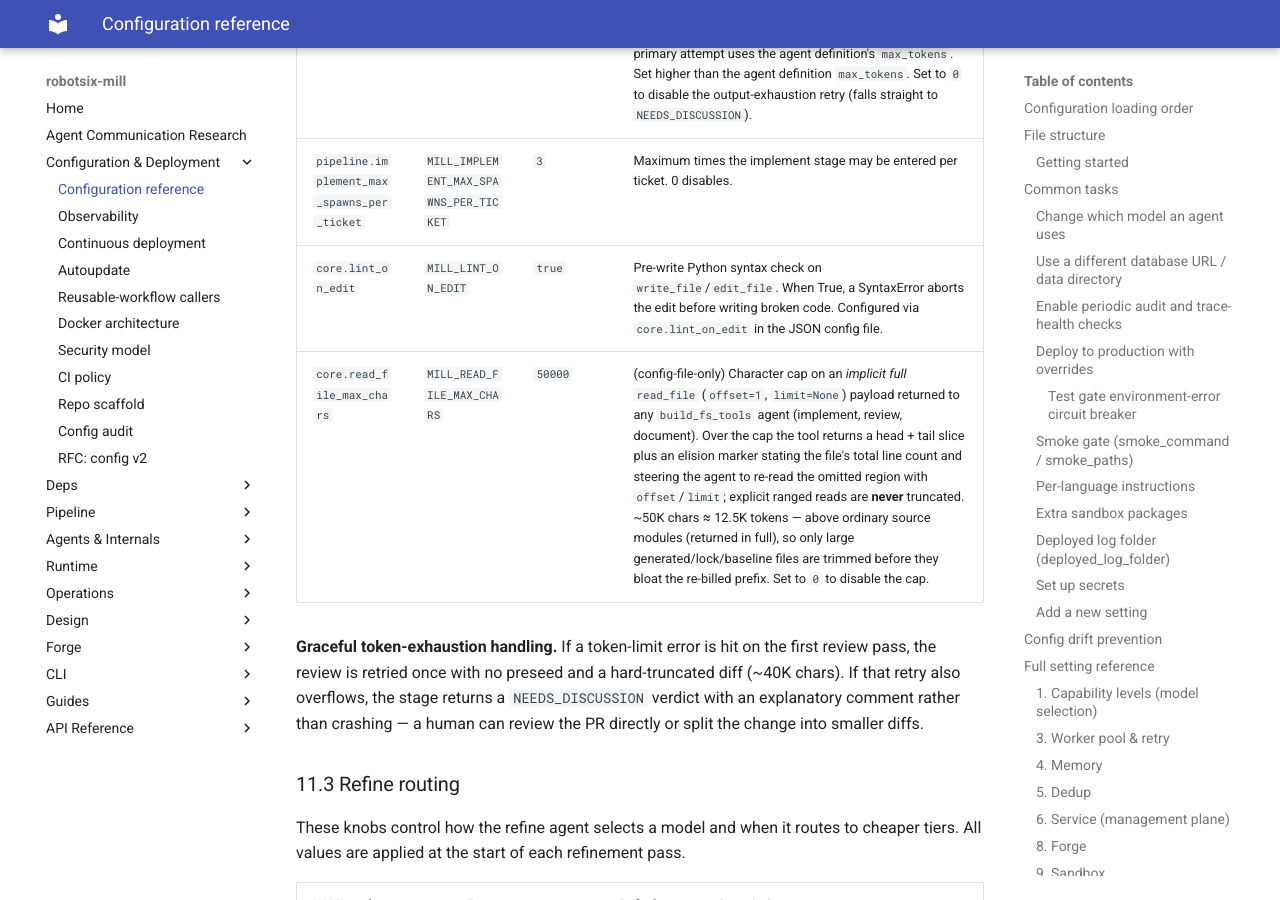
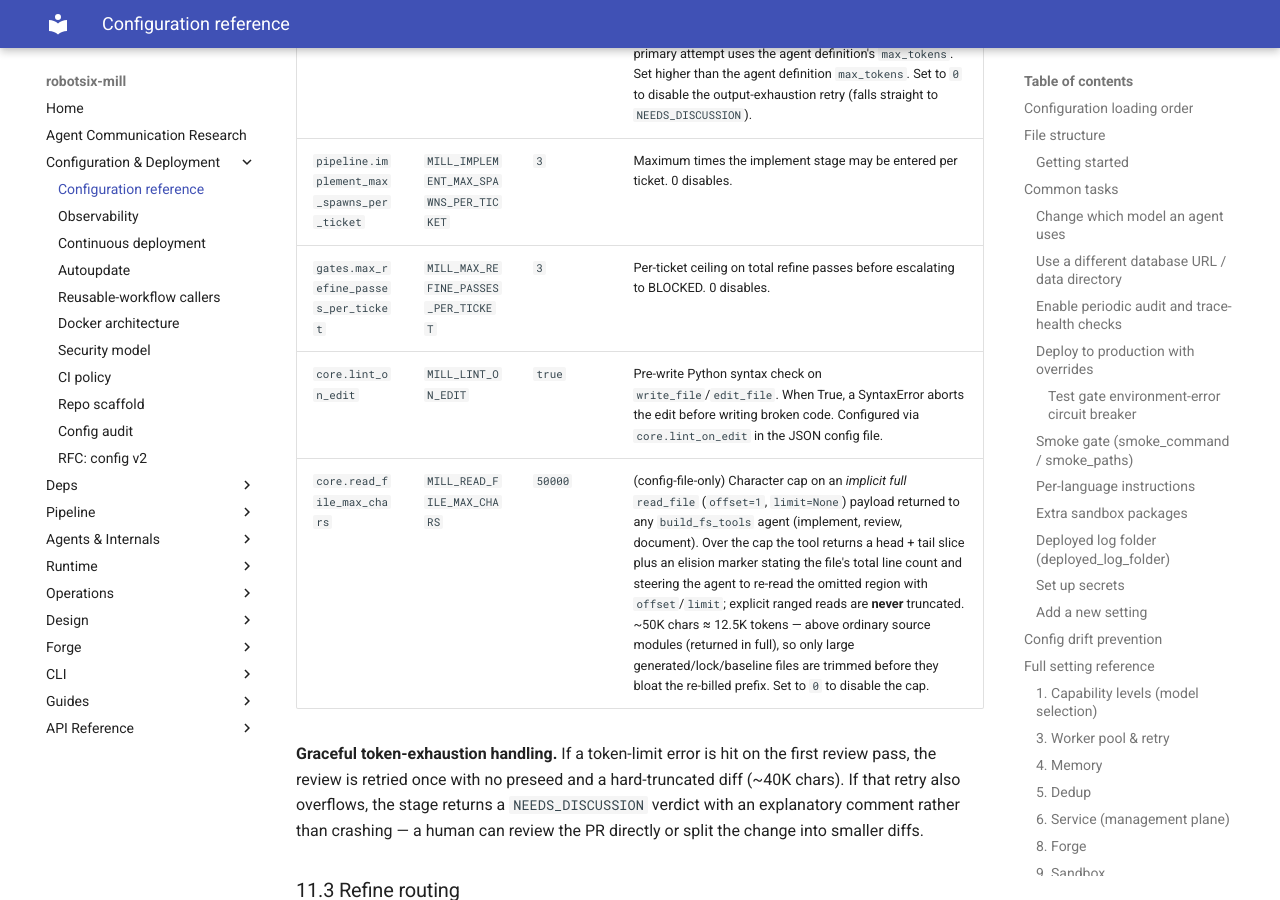
Before and after one commit to damien-robotsix/robotsix-mill, an MkDocs documentation site: the page built from docs/config/configuration.md, in a window 1280 px wide and 900 px high, scrolled down 23519 px. Built offline with MkDocs 1.6.1 and Material for MkDocs 9.7.7, drawn with Linux system fonts in a browser that asks for light colours.

Commit message:
mill: 20260729T094629Z-config-drift-max-refine-passes-per-ticke-72e4 resume-preserve WIP [WIP]

```diff
--- a/docs/config/configuration.md
+++ b/docs/config/configuration.md
@@ -581,6 +581,7 @@ the `claude` CLI in the container). These knobs govern that path:
 | `stages.review.diff_max_chars` | `MILL_REVIEW_DIFF_MAX_CHARS` | `200_000` | Max characters of the combined git diff injected into the review prompt. The raw `git diff origin/<target>...HEAD` can balloon to megabytes (divergent base, generated/lockfile churn, branch history) regardless of how few lines the intended change touches, overflowing even a 1M-token model context. When the diff exceeds this limit it is **middle-truncated** (head + tail kept, middle dropped, with a marker stating how many characters were omitted) so both early and late files get representation. ~200K chars ≈ 50K tokens, leaving room for spec + prior context + preseed + tools + the output reservation. Set to `0` to disable the cap (unbounded diffs). |
 | `stages.review.output_token_budget` | `MILL_REVIEW_OUTPUT_TOKEN_BUDGET` | `65536` | Output token budget for the review agent retry when the primary attempt exhausts its `max_tokens` before generating a response (the reasoning model burns output tokens on internal reasoning). This is the **retry** budget; the primary attempt uses the agent definition's `max_tokens`. Set higher than the agent definition `max_tokens`. Set to `0` to disable the output-exhaustion retry (falls straight to `NEEDS_DISCUSSION`). |
 | `pipeline.implement_max_spawns_per_ticket` | `MILL_IMPLEMENT_MAX_SPAWNS_PER_TICKET` | `3` | Maximum times the implement stage may be entered per ticket. 0 disables. |
+| `gates.max_refine_passes_per_ticket` | `MILL_MAX_REFINE_PASSES_PER_TICKET` | `3` | Per-ticket ceiling on total refine passes before escalating to BLOCKED. 0 disables. |
 | `core.lint_on_edit` | `MILL_LINT_ON_EDIT` | `true` | Pre-write Python syntax check on `write_file`/`edit_file`. When True, a SyntaxError aborts the edit before writing broken code. Configured via `core.lint_on_edit` in the JSON config file. |
 | `core.read_file_max_chars` | `MILL_READ_FILE_MAX_CHARS` | `50000` | (config-file-only) Character cap on an *implicit full* `read_file` (`offset=1`, `limit=None`) payload returned to any `build_fs_tools` agent (implement, review, document). Over the cap the tool returns a head + tail slice plus an elision marker stating the file's total line count and steering the agent to re-read the omitted region with `offset`/`limit`; explicit ranged reads are **never** truncated. ~50K chars ≈ 12.5K tokens — above ordinary source modules (returned in full), so only large generated/lock/baseline files are trimmed before they bloat the re-billed prefix. Set to `0` to disable the cap. |
 
```
Also changed, not shown: CHANGELOG.md (+1 -0 lines).
